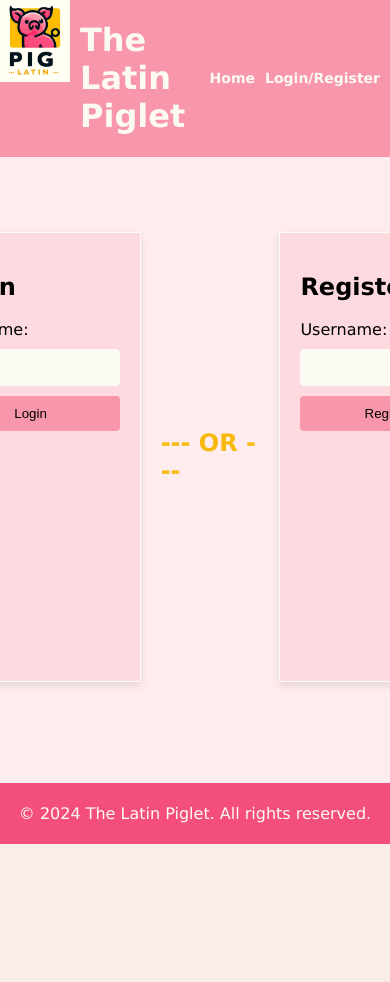
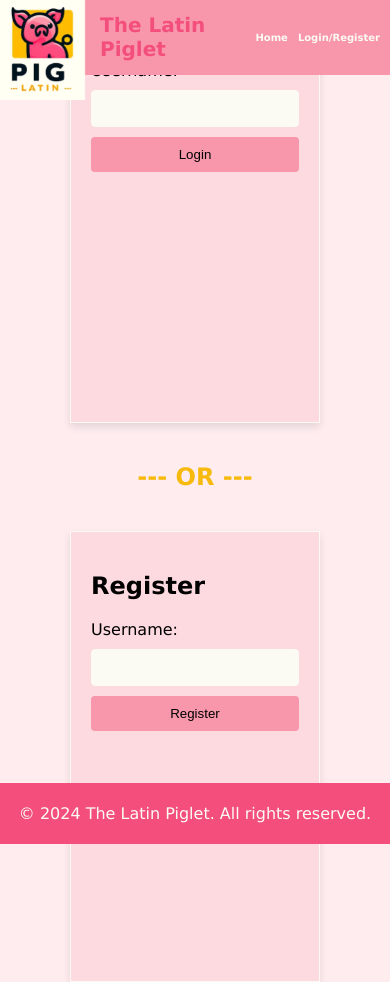
Before and after one commit to kt1122/Micro-Blog, a Node server app: page /login in a window 390 px wide; the page is wider, and only the part inside the window is pictured. Before the commit the page ends 844 px from the top of that part, so only its background shows below. Run offline with Node 20, Linux system fonts and the light colour scheme; some libraries are stand-ins or nearby versions.

Commit message:
responsive code

```diff
--- a/scaffold/public/css/style.css
+++ b/scaffold/public/css/style.css
@@ -11,7 +11,7 @@
 
 body {
     /* top, right, bottom, left */
-    padding: 100px 0px 30px 30px;
+    padding: 100px 0px 0px 30px;
 
     display: flex;
     justify-content: center;
@@ -68,6 +68,10 @@
     color: #FBFBF3;
     text-decoration: none;
     font-weight: bold;
+}
+
+nav ul li a:hover {
+    border-bottom: 2px solid #F34E7C;
 }
 
 .header-avatar {
@@ -138,10 +142,15 @@
 
 .content-container {
     display: flex;
+    flex-direction: row;
     justify-content: space-between;
     width: 100%;
     height: 100%;
     column-count: 2;
+}
+
+.post-form {
+    margin-bottom: 30px;
 }
 
 .post-form, .posts-list {
@@ -278,6 +287,104 @@
 }
 
 
+@media (max-width: 830px) {
+    body {
+        padding: 140px 30px 0px 30px;
+    }
+
+    .header-logo {
+        height: 120px;
+        width: auto;
+        position: fixed;
+        top: 0;
+        left: 0;
+    }
+
+    #appName {
+        margin-left: 60px;
+    }
+
+    .login-register {
+        flex-direction: column;
+    }
+
+    nav ul li {
+        margin: 0px 10px;
+        font-size: 13px;
+    }
+
+    .content-container {
+        flex-direction: column;
+        align-items: center;
+        column-count: 1;
+    }
+
+    .post-form, .post {
+        width: 85vw;
+    }
+
+    .post-form textarea {
+        width: 85vw;
+        max-width: 85vw;
+        min-height: 80px;
+        max-height: 300px;
+    }
+
+    .post-form h3 {
+        text-align: center;
+    }
+}
+
+@media (max-width: 600px) {
+    body {
+        padding: 90px 30px 0px 30px;
+    }
+
+    .header-logo {
+        height: 75px;
+        width: auto;
+        position: fixed;
+        top: 0;
+        left: 0;
+    }
+
+    #appName {
+        color: black;
+        font-size: 20px;
+        margin-left: 20px;
+    }
+
+    nav ul li {
+        margin: 0px 8px;
+        font-size: 12px;
+    }
+}
+
+@media (max-width: 480px) {
+    body {
+        padding: 110px 30px 0px 30px;
+    }
+
+    .header-logo {
+        height: 100px;
+        width: auto;
+        position: fixed;
+        top: 0;
+        left: 0;
+    }
+
+    #appName {
+        color: #F34E7C;
+        font-size: 20px;
+        margin-left: 40px;
+    }
+
+    nav ul li {
+        margin: 0px 5px;
+        font-size: 10px;
+    }
+}
+
 
 /*
 Color Palettes:
```
